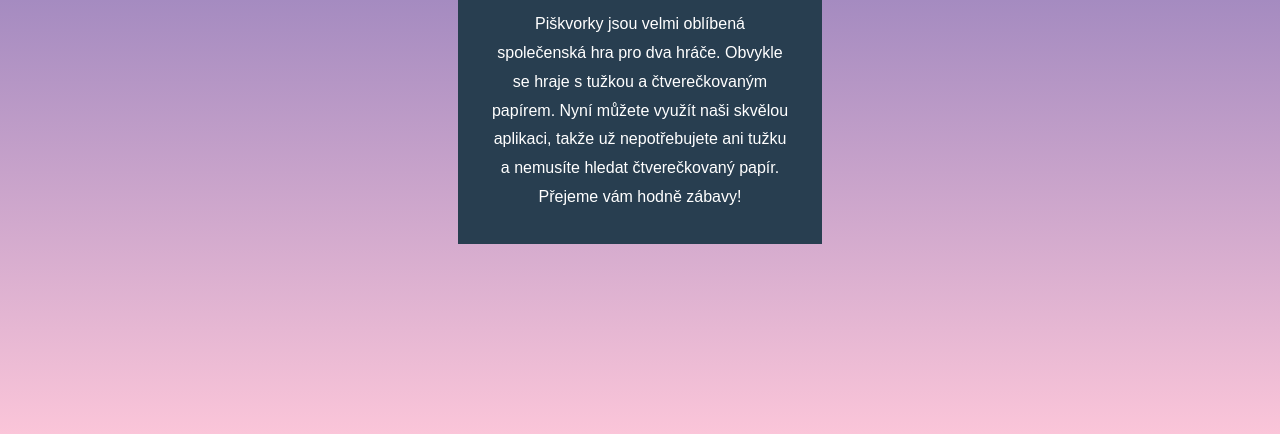
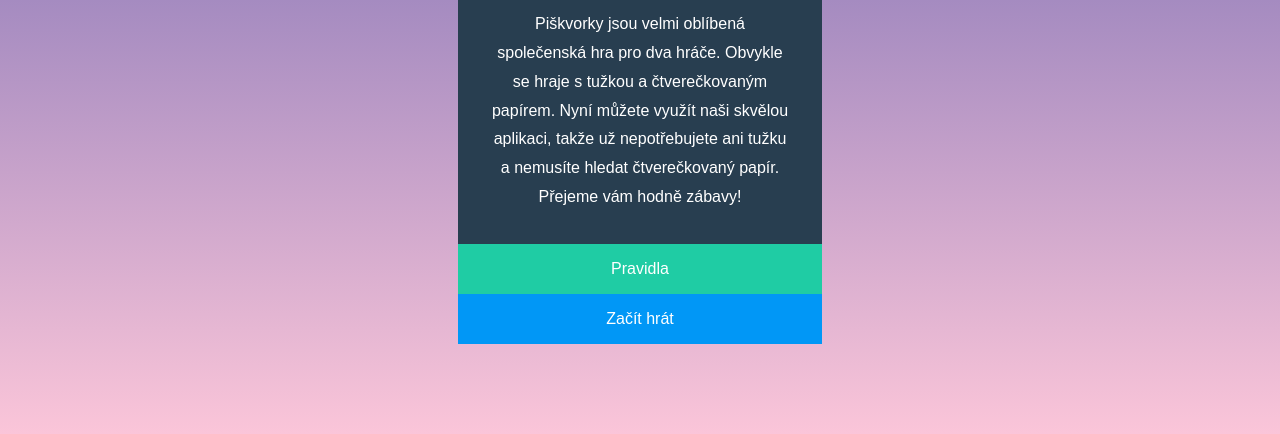
Before and after one commit to htmlena/piskvorky, a plain HTML site: page index.html in a window 1280 px wide. Shown: the part 344-778 px from the top of the page. Drawn offline with Linux system fonts and the light colour scheme.

Commit message:
Basic button styles

```diff
--- a/index.html
+++ b/index.html
@@ -25,6 +25,8 @@
           čtverečkovaný papír. Přejeme vám hodně zábavy!
         </p>
       </div>
+      <button class="pravidla-button">Pravidla</button>
+      <button class="zacit-button">Začít hrát</button>
     </div>
   </body>
 </html>
--- a/style.css
+++ b/style.css
@@ -35,10 +35,29 @@ html {
 }
 
 .description {
-  font-family: Arial;
+  font-family: Arial, Arial, Helvetica, sans-serif;
   padding: 0 2rem 2rem;
   text-align: center;
   font-size: 1rem;
   line-height: 1.8rem;
   margin: 0;
 }
+
+.pravidla-button,
+.zacit-button {
+  border: none;
+  width: 364px;
+  min-height: 50px;
+  color: inherit;
+  font-size: 1rem;
+  cursor: pointer;
+  outline: inherit;
+}
+
+.pravidla-button {
+  background-color: #1fcca4;
+}
+
+.zacit-button {
+  background-color: #0197f6;
+}
```
